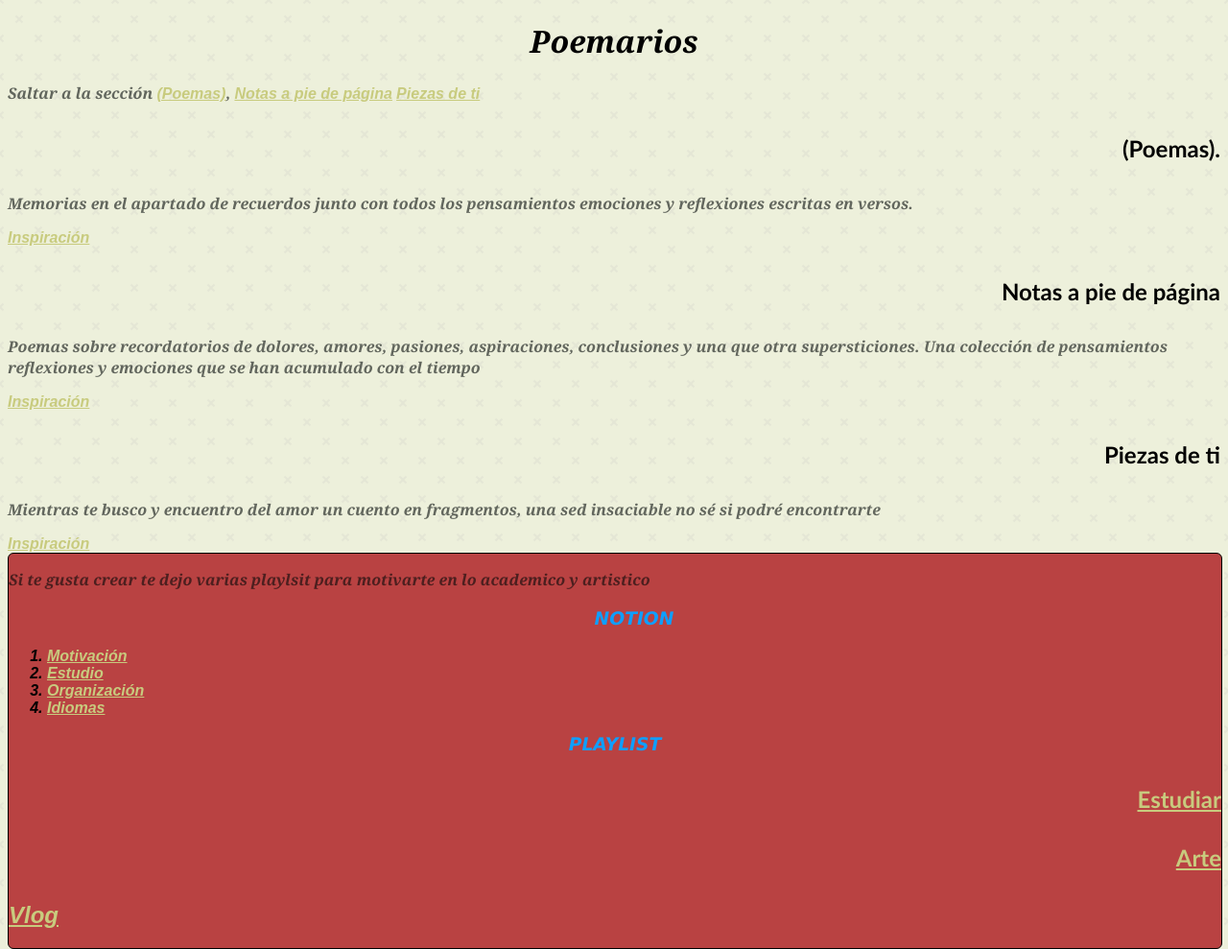
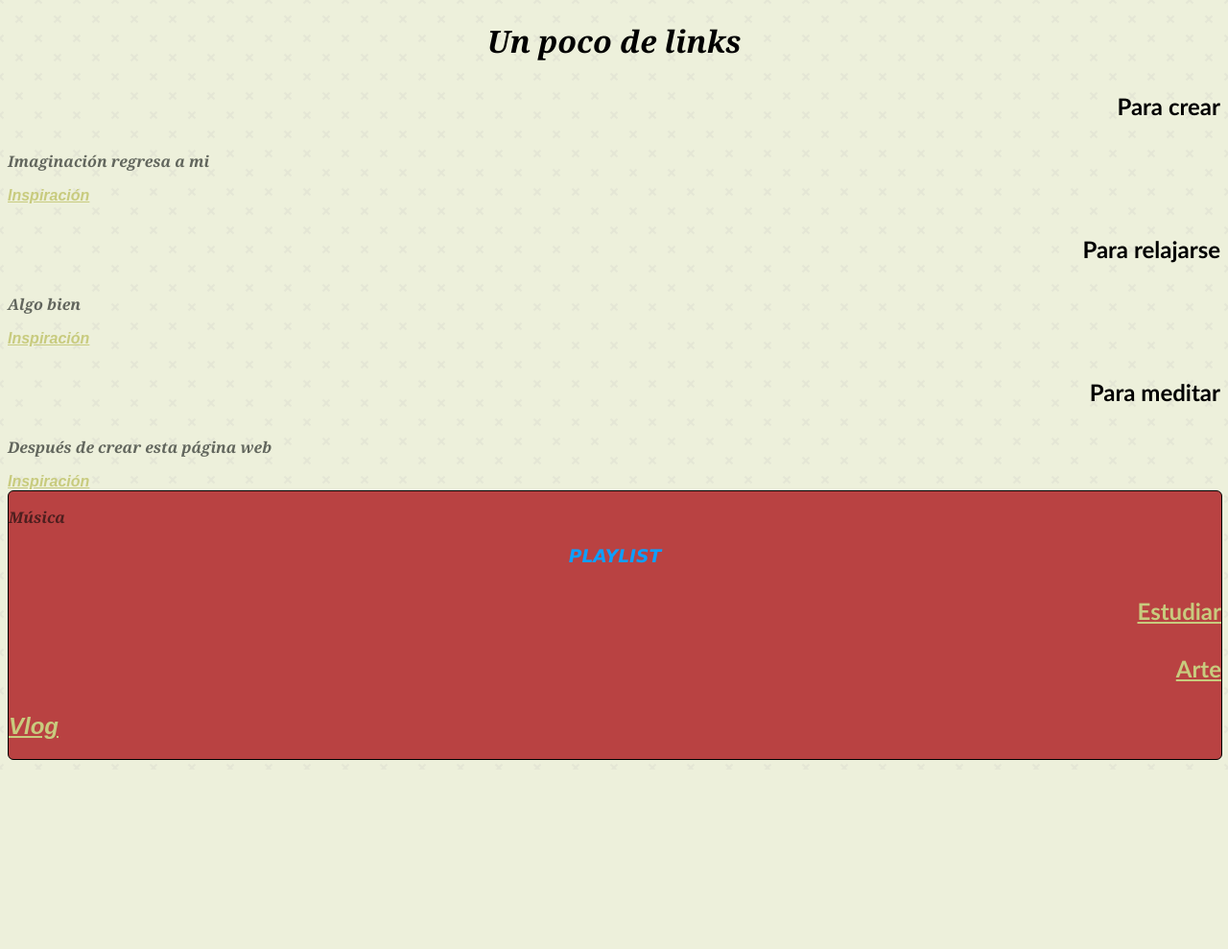
Before and after one commit to yguy8/paginasWeb, a plain HTML site: page index.html in a window 1280 px wide. Shown: the whole page at 96% size. After the commit the page ends 802 px from the top, so only its background shows below. Drawn offline with Linux system fonts and the light colour scheme.

Commit message:
ahora es de música

```diff
--- a/index.html
+++ b/index.html
@@ -11,49 +11,35 @@
 </head>
 
 <body>
+    <script src="./script.js"></script>
     <header>
-        <h1>Poemarios</h1>
+        <h1>Un poco de links</h1>
 
     </header>
-    <p>Saltar a la sección
-        <a href="#(Poemas.)">(Poemas)</a>,
-        <a href="#Notas a pie de página">Notas a pie de página</a>
-        <a href="#Piezas de ti">Piezas de ti</a>
-    </p>
     <main>
         <section>
-            <h4>(Poemas).</h4>
-            <p>Memorias en el apartado de recuerdos junto con todos los pensamientos emociones y reflexiones escritas en
-                versos.
+            <h4>Para crear</h4>
+            <p>Imaginación regresa a mi
             </p>
             <a href="https://music.youtube.com/watch?v=7hBf9Fxsg6M&si=RR2JtpOUjBLpH5rN" target="_blank">Inspiración</a>
         </section>
         <section>
-            <h4>Notas a pie de página</h4>
-            <p>Poemas sobre recordatorios de dolores, amores, pasiones, aspiraciones, conclusiones y una que otra
-                supersticiones. Una colección de pensamientos reflexiones y emociones que se han acumulado con el tiempo
+            <h4>Para relajarse</h4>
+            <p> Algo bien
             </p>
             <a href="https://music.youtube.com/watch?v=PmrcqeazWYE&si=YjzP8XKLuyoXuAxJ" target="_blank">Inspiración</a>
         </section>
         <section>
-            <h4>Piezas de ti </h4>
-            <p>Mientras te busco y encuentro del amor un cuento en fragmentos, una sed insaciable no sé si podré
-                encontrarte
+            <h4>Para meditar </h4>
+            <p>
+                Después de crear esta página web
             </p>
             <a href="https://music.youtube.com/watch?v=UJJX9hVghaQ&si=9oIMRAvtEDMVnAIp" target="_blank">Inspiración</a>
         </section>
     </main>
     <footer>
 
-        <p>Si te gusta crear te dejo varias playlsit para motivarte en lo academico y artistico</p>
-        <ol>
-            <h3><a href="#" target="_blank"></a> notion</h3>
-            <li><a href="#">Motivación</a></li>
-            <li><a href="#">Estudio</a></li>
-            <li><a href="#">Organización</a></li>
-            <li><a href="#">Idiomas</a></li>
-
-        </ol>
+        <p> Música</p>
         <h3>Playlist</h3>
         <a href="https://music.youtube.com/playlist?list=PL8I67nx4r0EMkLTE5hWI4f7RBP5qbBovS&si=lnk9oOyq3ykKiznU"
             target="_blank">
```
